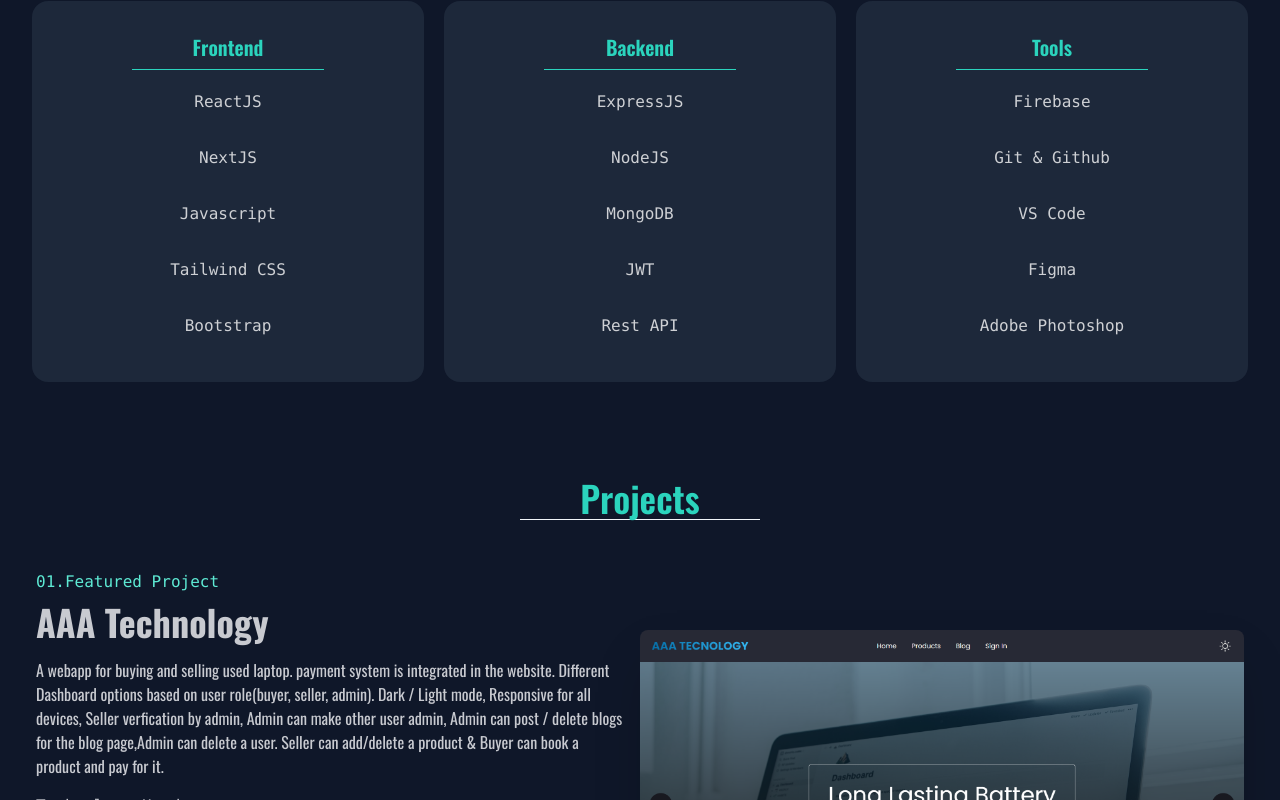
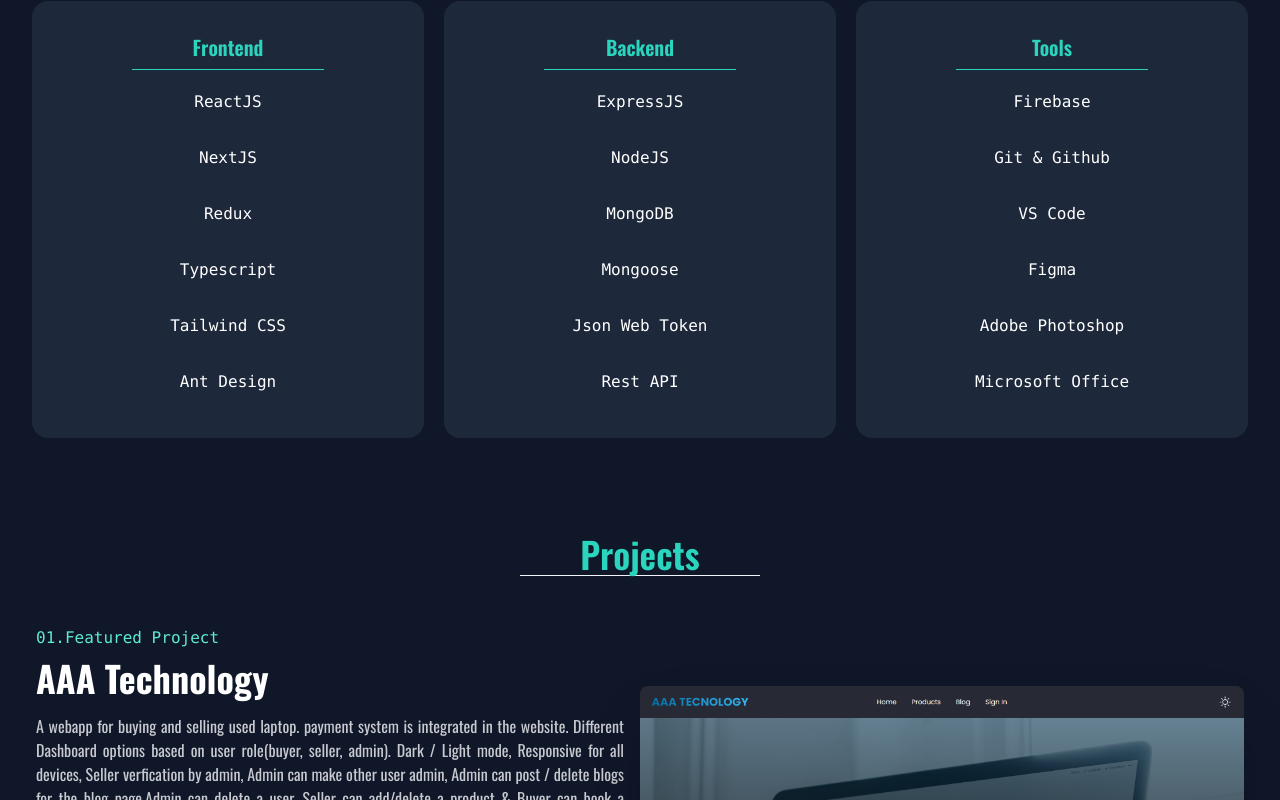
Before and after one commit to nabiursiddique/My-Portfolio-website, a React (Vite) app: page / in a window 1280 px wide. Shown: the part 1300-2100 px from the top of the page. Built offline with nearby package versions, Linux system fonts and the light colour scheme.

Commit message:
some minor design changes

```diff
--- a/src/components/Contact/Contact.jsx
+++ b/src/components/Contact/Contact.jsx
@@ -28,7 +28,7 @@ const Contact = () => {
                         whileInView={{ y: 0, opacity: 1 }}
                         transition={{ duration: 1, delay: 0.3 }}
                         viewport={{ once: true }}
-                        className='text-5xl text-center font-bold'>Get In Touch</motion.h1>
+                        className='text-5xl text-center font-bold text-white'>Get In Touch</motion.h1>
                     <motion.p
                         initial={{ y: 10, opacity: 0 }}
                         whileInView={{ y: 0, opacity: 1 }}
--- a/src/components/Projects/ProjectsCard.jsx
+++ b/src/components/Projects/ProjectsCard.jsx
@@ -23,7 +23,7 @@ const ProjectsCard = ({ item }) => {
                         whileInView={{ x: 0, opacity: 1 }}
                         transition={{ duration: 1, delay: 0.2 }}
                         viewport={{ once: true }}
-                        className="text-4xl font-bold">
+                        className="text-4xl text-white font-bold">
                         {name}
                     </motion.h1>
                     <motion.p
@@ -31,7 +31,7 @@ const ProjectsCard = ({ item }) => {
                         whileInView={{ x: 0, opacity: 1 }}
                         transition={{ duration: 1, delay: 0.3 }}
                         viewport={{ once: true }}
-                        className="py-4">
+                        className="py-4 text-justify">
                         {description}
                     </motion.p>
                     <motion.h3
--- a/src/components/ScrollToTop/ScrollToTop.jsx
+++ b/src/components/ScrollToTop/ScrollToTop.jsx
@@ -28,8 +28,9 @@ const ScrollToTop = () => {
         <>
             {
                 isVisible && (
-                    <div className='btn btn-success fixed right-10 bottom-10 hover:text-white' onClick={GoToTop}>
-                        <AiOutlineArrowUp />
+                    <div className='btn btn-success group fixed bottom-5 right-5 p-3 rounded-full bg-success text-white shadow-lg
+         hover:bg-success-500 hover:scale-90 transition-colors smoothingAnimation' onClick={GoToTop}>
+                        <AiOutlineArrowUp className='w-6 h-6 group-hover:translate-y-[-5px] group-hover:animate-bounce font-bold' />
                     </div>
                 )
             }
--- a/src/components/Skills/Skills.jsx
+++ b/src/components/Skills/Skills.jsx
@@ -2,9 +2,9 @@ import React from 'react';
 import { motion } from "framer-motion";
 
 const Skills = () => {
-    const frontend = ['ReactJS', 'NextJS', 'Javascript', 'Tailwind CSS', 'Bootstrap'];
-    const backend = ['ExpressJS', 'NodeJS', 'MongoDB', 'JWT', 'Rest API']
-    const tools = ['Firebase', 'Git & Github', 'VS Code', 'Figma', 'Adobe Photoshop']
+    const frontend = ['ReactJS', 'NextJS', 'Redux', 'Typescript', 'Tailwind CSS', 'Ant Design'];
+    const backend = ['ExpressJS', 'NodeJS', 'MongoDB', 'Mongoose', 'Json Web Token', 'Rest API']
+    const tools = ['Firebase', 'Git & Github', 'VS Code', 'Figma', 'Adobe Photoshop', 'Microsoft Office']
     return (
         <section id='skills' className='lg:mx-5 py-10'>
             <div className='hero mb-5'>
@@ -37,7 +37,7 @@ const Skills = () => {
                             <h2 className="card-title text-success">Frontend</h2>
                             <span className='w-48 h-[.5px] bg-success'></span>
                             {
-                                frontend.map((item, i) => <p key={i} className='font-mono py-3'>{item}</p>)
+                                frontend.map((item, i) => <p key={i} className='font-mono py-3 text-white'>{item}</p>)
                             }
 
                         </div>
@@ -53,7 +53,7 @@ const Skills = () => {
                             <h2 className="card-title text-success">Backend</h2>
                             <span className='w-48 h-[.5px] bg-success'></span>
                             {
-                                backend.map((item, i) => <p key={i} className='font-mono py-3'>{item}</p>)
+                                backend.map((item, i) => <p key={i} className='font-mono py-3 text-white'>{item}</p>)
                             }
                         </div>
                     </motion.div>
@@ -68,7 +68,7 @@ const Skills = () => {
                             <h2 className="card-title text-success">Tools</h2>
                             <span className='w-48 h-[.5px] bg-success'></span>
                             {
-                                tools.map((item, i) => <p key={i} className='font-mono py-3'>{item}</p>)
+                                tools.map((item, i) => <p key={i} className='font-mono py-3 text-white'>{item}</p>)
                             }
                         </div>
                     </motion.div>
```
